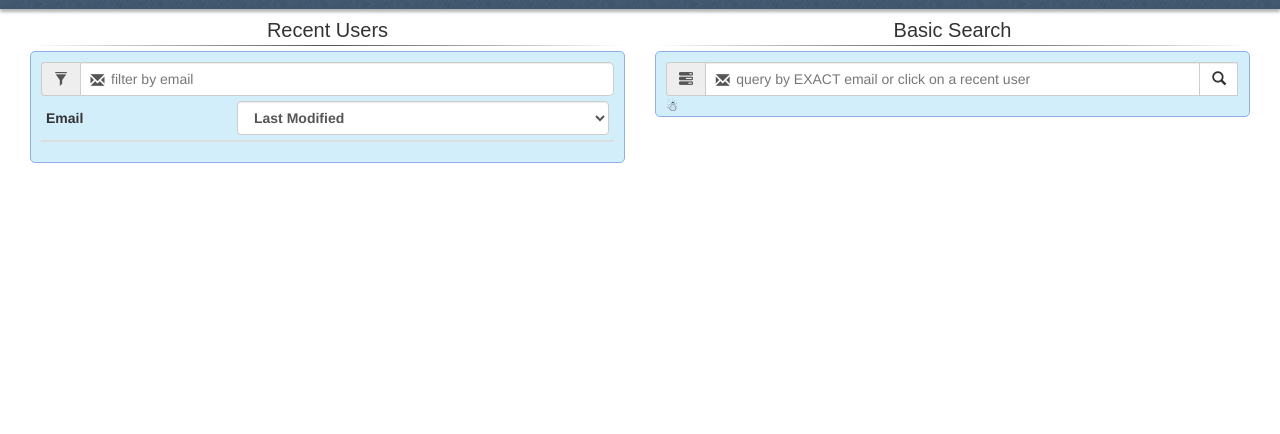
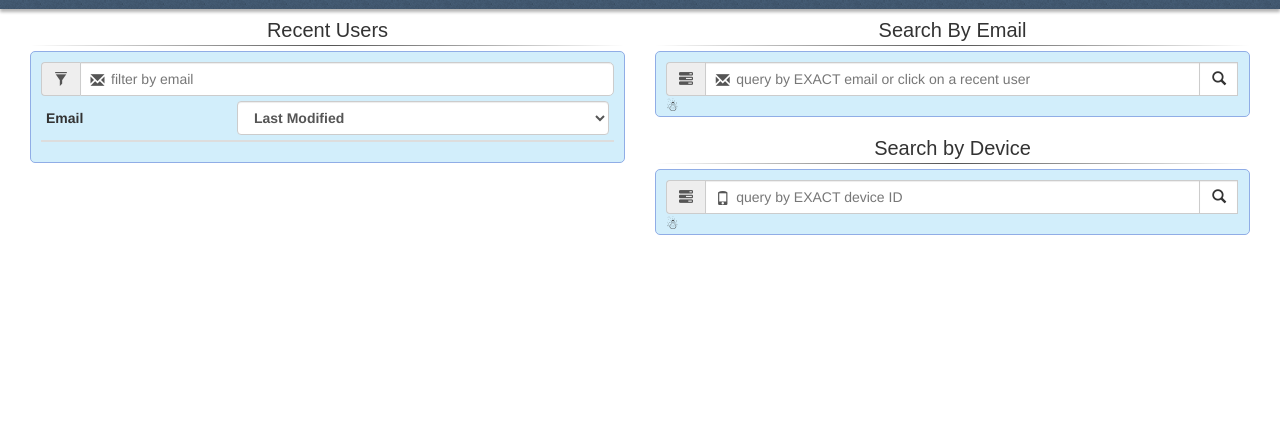
Before and after one commit to hello/hello-admin, a Python web app: template templates/users.html in a window 1280 px wide. Shown: the part 31-465 px from the top of the page. Run offline with Jinja, Linux system fonts and the light colour scheme; the template is opened without the code that fills it, so the values that code supplies are empty.

Commit message:
Add search by device box to main page

```diff
--- /dev/null
+++ b/static/js/device_owner_search.js
@@ -0,0 +1,67 @@
+/** @jsx React.DOM */
+
+var OwnerEmail = React.createClass({
+    populateUserSearchEmail: function(e) {
+        $('#email-search').focus().val($(e.target).text());
+        $("#email-search-submit").click();
+    },
+    render: function() {
+        return (<p>
+            <span className="cursor-custom" onClick={this.populateUserSearchEmail}>{this.props.email}</span>
+        </p>)
+    }
+});
+
+var DeviceOwnerSearch = React.createClass({
+    getInitialState: function() {
+      return {
+        emails: []
+      }
+    },
+
+    handleSubmit: function() {
+      var deviceIdInput = $('#device-id-input').val().trim();
+      console.log("sending GET", deviceIdInput);
+      $.ajax({
+        url: '/api/devices/owners',
+        dataType: 'json',
+        contentType: 'application/json',
+        type: 'GET',
+        data: {device_id: deviceIdInput},
+        success: function(response) {
+          console.log(response.data);
+          this.setState({emails: response.data});
+        }.bind(this),
+        error: function(e) {
+          console.error(e);
+          this.setState({emails: []});
+        }.bind(this)
+      });
+      return false;
+    },
+
+    render: function() {
+        var emails = [<p/>];
+        this.state.emails.forEach(function(email){
+            emails.push(<OwnerEmail email = {email}/>);
+        });
+        var results = this.state.emails.length === 0 ? <div>&#9731;</div> : emails;
+        return (<form className="fancy-box" onSubmit={this.handleSubmit}>
+            <div className="input-group input-group-md">
+              <span className="input-group-addon"><i className="glyphicon glyphicon-tasks"></i></span>
+              <div className="icon-addon addon-md">
+                <Input id="device-id-input" type="text" placeholder="query by EXACT device ID" />
+                <label for="device-id-input" className="glyphicon glyphicon-phone"></label>
+              </div>
+              <span className="input-group-btn">
+                <button id="device-id-submit" className="btn btn-default form-control" type="submit">
+                  <span className="glyphicon glyphicon-search"/>
+                </button>
+              </span>
+            </div>
+            {results}
+        </form>)
+    }
+});
+
+React.renderComponent(<DeviceOwnerSearch/>, document.getElementById('device-owner-search'));
--- a/static/js/recent_users.js
+++ b/static/js/recent_users.js
@@ -1,14 +1,12 @@
 /** @jsx React.DOM */
 
 var LinkToUserDashboard = React.createClass({
-    handleClick: function(){
-        console.log('clicked');
+    populateUserSearchEmail: function(){
         $('#email-search').focus().val(this.props.email);
         $("#email-search-submit").click();
     },
     render: function() {
-        var userLink = "/users/?email=" + this.props.email;
-        return <span className="cursor-custom" onClick={this.handleClick}>{this.props.email}</span>
+        return <span className="cursor-custom" onClick={this.populateUserSearchEmail}>{this.props.email}</span>
     }
 });
 var UserRow = React.createClass({
--- a/templates/users.html
+++ b/templates/users.html
@@ -1,10 +1,13 @@
 {% extends "templates/base.html" %}
 {% block title %}{{ title }}{% endblock %}
 {% block extrastatic %}
+    <link rel="stylesheet" type="text/css" href="/static/css/users.css"/>
     <script type="text/javascript" src="/static/js/third-party/jquery.tablesorter.min.js"></script>
+
     <script type="text/jsx" src="/static/js/recent_users.js"></script>
     <script type="text/jsx" src="/static/js/user_search.js"></script>
-    <link rel="stylesheet" type="text/css" href="/static/css/users.css"/>
+    <script type="text/jsx" src="/static/js/device_owner_search.js"></script>
+
 {% endblock %}
 
 {% block content %}
@@ -14,8 +17,13 @@
         <div id="recent-users"></div>
     </div>
     <div class="col-sm-6 col-xs-6 col-md-6 col-lg-6">
-        <h3>Basic Search</h3>
+        <h3>Search By Email</h3>
         <hr class="fancy-line"/>
         <div id="user-search"></div>
     </div>
+    <div class="col-sm-6 col-xs-6 col-md-6 col-lg-6">
+        <h3>Search by Device</h3>
+        <hr class="fancy-line"/>
+        <div id="device-owner-search"></div>
+    </div>
 {% endblock %}
```
